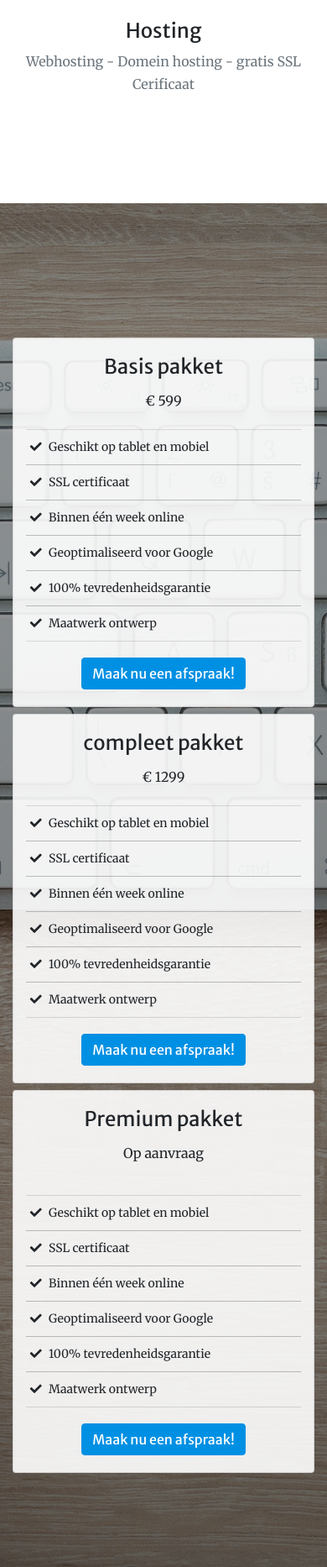
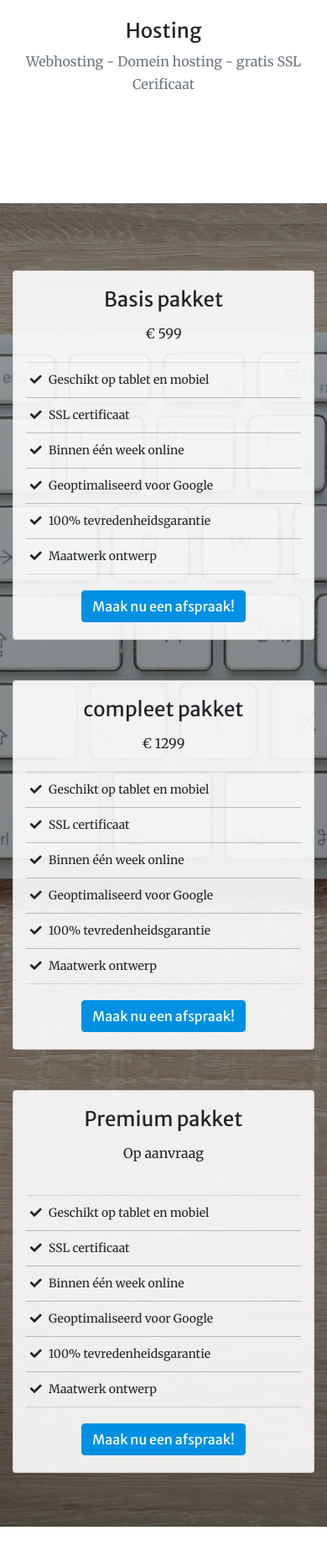
Before and after one commit to Meijer-A/ProRep-IT-Web-Development, a PHP site: page / in a window 390 px wide. Shown: the part 1676-3542 px from the top of the page at 84% size. Run offline with PHP 8.4, Linux system fonts and the light colour scheme; style sheets or scripts are compiled from the project's sources.

Commit message:
Fixed mobile zoom bug & package style

```diff
--- a/index.html
+++ b/index.html
@@ -14,7 +14,7 @@
   <meta content="yes" name="apple-touch-fullscreen" />
   <meta name="apple-mobile-web-app-status-bar-style" content="black">
   <meta name="format-detection" content="telephone=no">
-  <meta name="viewport" content="width = 320, initial-scale = 2.3, user-scalable = no">
+  <meta name="viewport" content="width = 320, initial-scale = 1, user-scalable = no">
   <!-- GEO description -->
   <meta name="geo.region" content="NL" />
   <meta name="geo.placename" content="Dordrecht" />
@@ -156,7 +156,7 @@
   <section class="page-section bg-dark offers" id="pricing">
     <div class="container full-container">
       <div class="row justify-content-around">
-        <div class="sp-background card mb-2 col-lg-3 col-md-5 col-sm-12">
+        <div class="sp-background card mb-5 col-lg-3 col-md-5 col-sm-12">
           <div class="card-body text-center">
             <h4 class="card-title">Basis pakket</h4>
             <p class="card-text">&euro; 599</p>
@@ -174,7 +174,7 @@
             <a href="#contact" title="Vraag nu vrijblijvend het basis pakket aan" class="btn js-scroll-trigger btn-md btn-primary">Maak nu een afspraak!</a>
           </div>
         </div>
-        <div class="sp-background card mb-2 col-lg-3 col-md-5 col-sm-12">
+        <div class="sp-background card mb-5 col-lg-3 col-md-5 col-sm-12">
           <div class="card-body text-center">
             <h4 class="card-title">compleet pakket</h4>
             <p class="card-text">&euro; 1299</p>
@@ -192,7 +192,7 @@
             <a href="#contact" title="Vraag nu vrijblijvend het compleet pakket aan" class="btn js-scroll-trigger btn-md btn-primary">Maak nu een afspraak!</a>
           </div>
         </div>
-        <div class="sp-background card mb-2 col-lg-3 col-md-5 col-sm-12">
+        <div class="sp-background card mb-5 col-lg-3 col-md-5 col-sm-12">
           <div class="card-body text-center">
             <h4 class="card-title">Premium pakket</h4>
             <p class="card-text">Op aanvraag</p>
--- a/scss/_pricing.scss
+++ b/scss/_pricing.scss
@@ -38,4 +38,9 @@ section.offers{
         margin: 0 5px;
         // background-color: aquamarine;
     }
+
+    section.offers{
+        padding-top: 5rem;
+        padding-bottom: 1rem;
+    }
 }
```
